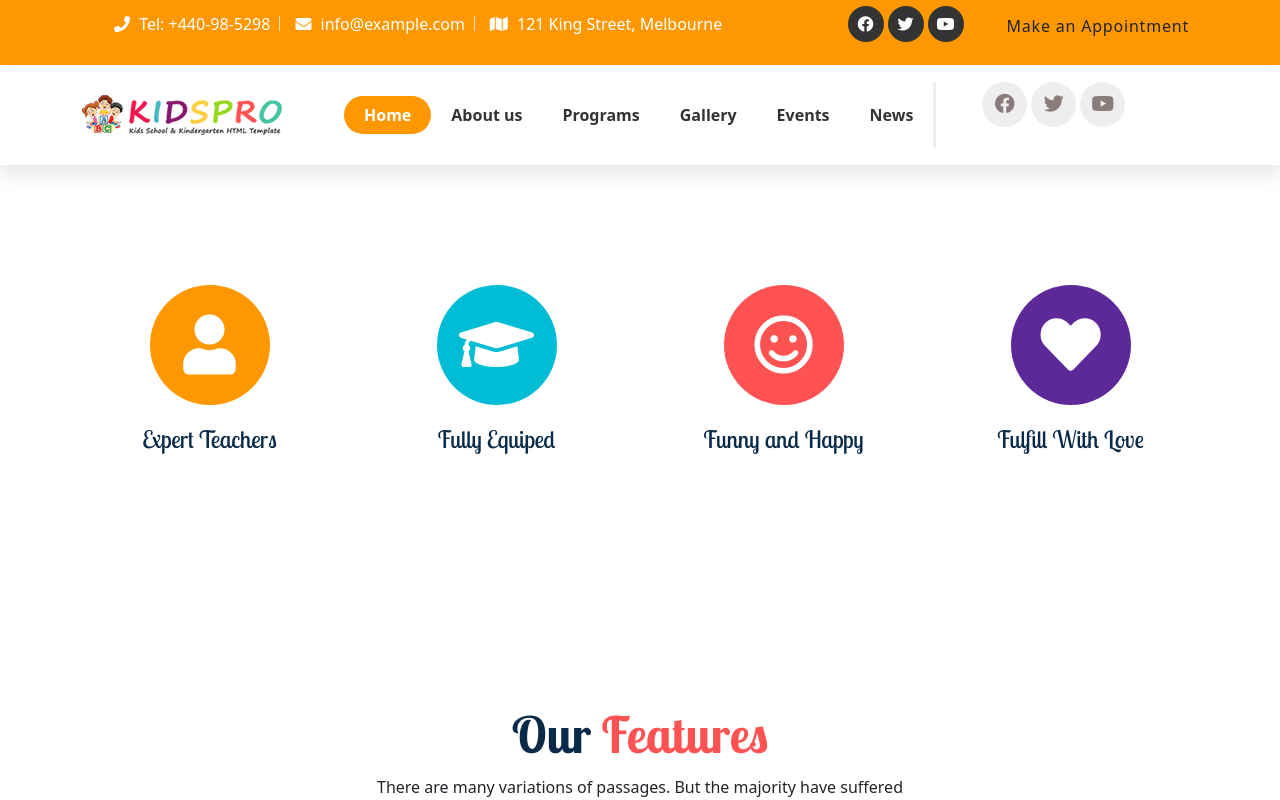
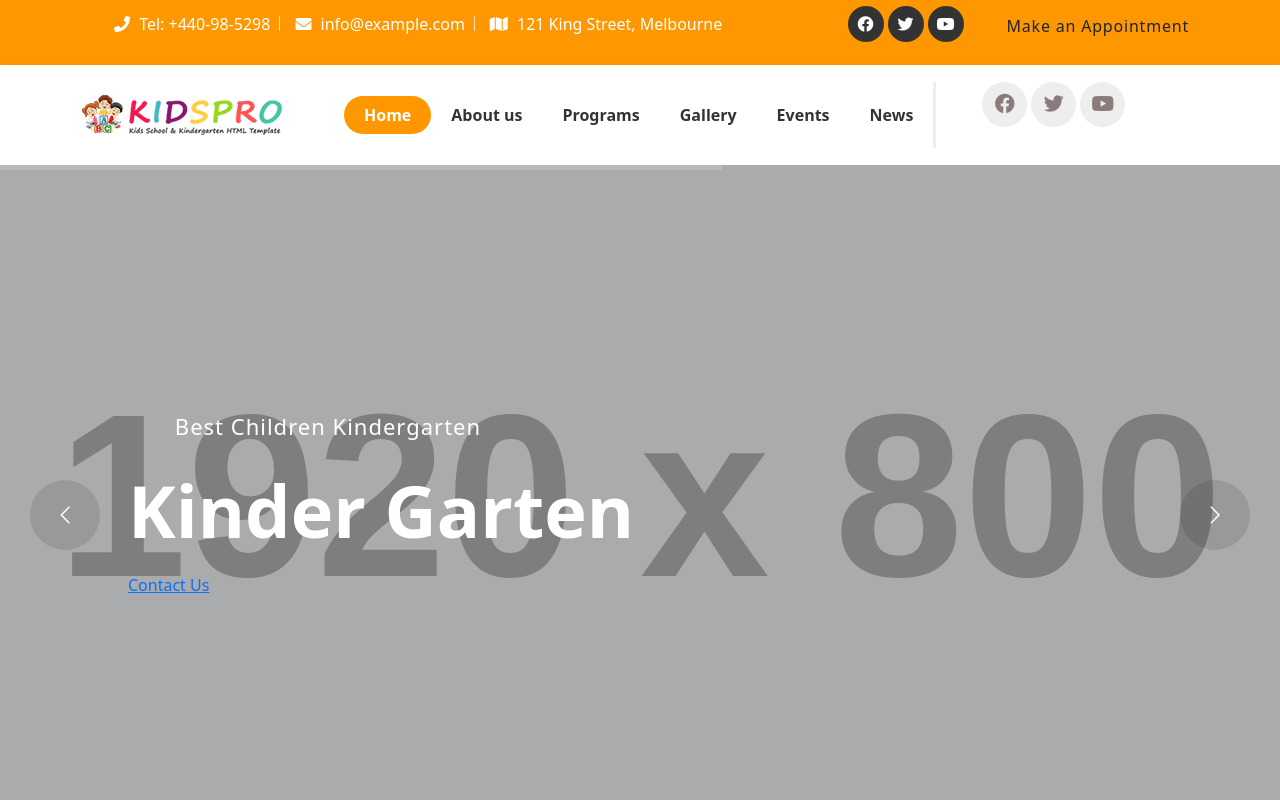
Before and after one commit to omkarg01/Kidspro-web, a React (Vite) app: page / in a window 1280 px wide. Shown: the top 800 px of the page. Built offline with nearby package versions, Linux system fonts and the light colour scheme.

Commit message:
home page changes

```diff
--- a/package.json
+++ b/package.json
@@ -15,6 +15,7 @@
     "react": "^18.2.0",
     "react-bootstrap": "^2.9.1",
     "react-dom": "^18.2.0",
+    "react-html-parser": "^2.0.2",
     "react-rev-slider": "^1.0.1",
     "react-router-dom": "^6.18.0"
   },
--- a/src/components/Carousel.jsx
+++ b/src/components/Carousel.jsx
@@ -1,19 +1,32 @@
+import ReactDOM from "react-dom";
+import ReactHtmlParser from 'react-html-parser';
 
 const Carousel = () => {
-  return (
-        <section id="home">
-      <div className="container-fluid p-0">
-        <div className="row">
-          <div className="col">
-            {/* <!-- START Industrivo Rev Slider 2 REVOLUTION SLIDER 6.1.7 --> */}
-            <p className="rs-p-wp-fix"></p>
-
-
-             {/* <rs-module-wrap id="rev_slider_1_1_wrapper" data-alias="firoox-revolution-slider" data-source="gallery" style="background:transparent;padding:0;margin:0px auto;margin-top:0;margin-bottom:0;">
+  const html = ReactHtmlParser(`
+    <rs-module-wrap
+      id="rev_slider_1_1_wrapper"
+      data-alias="firoox-revolution-slider"
+      data-source="gallery"
+      style="background:transparent;padding:0;margin:0px auto;margin-top:0;margin-bottom:0;"
+    >
       <rs-module id="rev_slider_1_1" style="" data-version="6.3.3">
         <rs-slides>
-                  <rs-slide data-key="rs-2" data-title="Slide 1" data-thumb="https://via.placeholder.com/1920x800" data-anim="ei:d;eo:d;s:d;r:default;t:slotslide-horizontal;sl:d;">
-                    <img src="https://via.placeholder.com/1920x800" title="firoox-s1" width="1920" height="1280" data-bg="p:center top;" data-parallax="off" className="rev-slidebg" data-no-retina/>
+          <rs-slide
+            data-key="rs-2"
+            data-title="Slide 1"
+            data-thumb="https://via.placeholder.com/1920x800"
+            data-anim="ei:d;eo:d;s:d;r:default;t:slotslide-horizontal;sl:d;"
+          >
+            <img
+              src="https://via.placeholder.com/1920x800"
+              title="firoox-s1"
+              width="1920"
+              height="1280"
+              data-bg="p:center top;"
+              data-parallax="off"
+              className="rev-slidebg"
+              data-no-retina
+            />
             <rs-layer
               id="slider-2-slide-2-layer-10"
               data-type="text"
@@ -26,7 +39,8 @@ const Carousel = () => {
               data-frame_999="o:0;st:w;sR:7500;"
               style="z-index:12;"
               className="font-current-theme2 bg-white text-theme-colored3 border-radius-5"
-                    >Best Children Kindergarten
+            >
+              Best Children Kindergarten
             </rs-layer>
             <rs-layer
               id="slider-2-slide-2-layer-18"
@@ -40,7 +54,8 @@ const Carousel = () => {
               data-frame_999="o:0;st:w;sR:6900;"
               style="z-index:11;text-transform:capitalize;"
               className="font-current-theme2"
-                    >Kinder <span className="text-theme-colored3">Garten</span>
+            >
+              Kinder <span className="text-theme-colored3">Garten</span>
             </rs-layer>
             <rs-layer
               id="slider-2-slide-2-layer-22"
@@ -53,7 +68,10 @@ const Carousel = () => {
               data-frame_999="o:0;st:w;sR:6300;"
               style="z-index:10;"
               className="font-current-theme1"
-                    ><a href="page-about.html" className="btn btn-theme-colored4">Contact Us</a>
+            >
+              <a href="page-about.html" className="btn btn-theme-colored4">
+                Contact Us
+              </a>
             </rs-layer>
             <rs-layer
               id="slider-2-slide-2-layer-0"
@@ -64,11 +82,24 @@ const Carousel = () => {
               data-basealign="slide"
               data-frame_999="o:0;st:w;sR:8700;"
               style="z-index:8;background-color:rgba(0,10,22,0.17);"
+            ></rs-layer>
+          </rs-slide>
+          <rs-slide
+            data-key="rs-11"
+            data-title="Slide 1"
+            data-thumb="https://via.placeholder.com/1920x1280"
+            data-anim="ei:d;eo:d;s:d;r:default;t:slotslide-horizontal;sl:d;"
           >
-                    </rs-layer>
-                  </rs-slide>
-                  <rs-slide data-key="rs-11" data-title="Slide 1" data-thumb="https://via.placeholder.com/1920x1280" data-anim="ei:d;eo:d;s:d;r:default;t:slotslide-horizontal;sl:d;">
-                    <img src="https://via.placeholder.com/1920x1280" title="Untitled-1" width="1920" height="1280" data-bg="p:center top;" data-parallax="off" className="rev-slidebg" data-no-retina />
+            <img
+              src="https://via.placeholder.com/1920x1280"
+              title="Untitled-1"
+              width="1920"
+              height="1280"
+              data-bg="p:center top;"
+              data-parallax="off"
+              className="rev-slidebg"
+              data-no-retina
+            />
             <rs-layer
               id="slider-2-slide-11-layer-10"
               data-type="text"
@@ -81,7 +112,8 @@ const Carousel = () => {
               data-frame_999="o:0;st:w;sR:7500;"
               style="z-index:12;"
               className="font-current-theme2 bg-white text-theme-colored2 border-radius-5"
-                    >Best Children Kindergarten
+            >
+              Best Children Kindergarten
             </rs-layer>
             <rs-layer
               id="slider-2-slide-11-layer-18"
@@ -95,7 +127,8 @@ const Carousel = () => {
               data-frame_999="o:0;st:w;sR:6900;"
               style="z-index:11;text-transform:capitalize;"
               className="font-current-theme2"
-                    >Kinder <span className="text-theme-colored1">Garten</span>
+            >
+              Kinder <span className="text-theme-colored1">Garten</span>
             </rs-layer>
             <rs-layer
               id="slider-2-slide-11-layer-22"
@@ -108,7 +141,10 @@ const Carousel = () => {
               data-frame_999="o:0;st:w;sR:6300;"
               style="z-index:10;"
               className="font-current-theme1"
-                    ><a href="page-about.html" className="btn btn-theme-colored1">Contact Us</a>
+            >
+              <a href="page-about.html" className="btn btn-theme-colored1">
+                Contact Us
+              </a>
             </rs-layer>
             <rs-layer
               id="slider-2-slide-11-layer-0"
@@ -119,23 +155,31 @@ const Carousel = () => {
               data-basealign="slide"
               data-frame_999="o:0;st:w;sR:8700;"
               style="z-index:8;background-color:rgba(0,10,22,0.17);"
-                    >
-                    </rs-layer>
+            ></rs-layer>
           </rs-slide>
         </rs-slides>
-                <rs-static-layers>
-                </rs-static-layers>
-                <rs-progress className="rs-bottom" style="height: 5px; background: rgba(199,199,199,0.5);"></rs-progress>
+        <rs-static-layers></rs-static-layers>
+        <rs-progress
+          className="rs-bottom"
+          style="height: 5px; background: rgba(199,199,199,0.5);"
+        ></rs-progress>
       </rs-module>
-
-
-            </rs-module-wrap> */}
+    </rs-module-wrap>
+    `);
+  return (
+    <section id="home">
+      <div className="container-fluid p-0">
+        <div className="row">
+          <div className="col">
+            {/* <!-- START Industrivo Rev Slider 2 REVOLUTION SLIDER 6.1.7 --> */}
+            <p className="rs-p-wp-fix"></p>
+            {html}
             {/* <!-- END REVOLUTION SLIDER --> */}
           </div>
         </div>
       </div>
     </section>
-  )
-}
+  );
+};
 
-export default Carousel
+export default Carousel;
--- a/src/components/Header.jsx
+++ b/src/components/Header.jsx
@@ -88,7 +88,7 @@ const Header = () => {
                     >
                       <ul id="main-nav" className="menuzord-menu">
                         <li className="active menu-item">
-                          <a href="#">Home</a>
+                          <a href="/">Home</a>
                           {/* <div className="megamenu megamenu-fullwidth megamenu-position-left">
                             <div className="megamenu-row">
                               <div className="col3">
--- a/src/components/Homescreen.jsx
+++ /dev/null
@@ -1,21 +0,0 @@
-import FeatureDivider from "./FeatureDivider";
-import Features from "./Features";
-import SectionDivider from "./SectionDivider";
-import Gallery from "./Gallery";
-import Testimonials from "./Testimonials";
-import Carousel from "./Carousel";
-
-const Homescreen = () => {
-  return (
-    <>
-      <Carousel></Carousel>
-      <FeatureDivider></FeatureDivider>
-      <Features></Features>
-      <SectionDivider></SectionDivider>
-      <Gallery></Gallery>
-      <Testimonials></Testimonials>
-    </>
-  );
-};
-
-export default Homescreen;
--- a/src/main.jsx
+++ b/src/main.jsx
@@ -3,7 +3,6 @@ import ReactDOM from 'react-dom/client'
 import App from './App.jsx'
 import { Route, RouterProvider, createBrowserRouter, createRoutesFromElements } from 'react-router-dom'
 import GalleryScreen from './pages/GalleryScreen.jsx'
-import Homescreen from './components/Homescreen.jsx'
 import NewsListScreen from './pages/NewsListScreen.jsx'
 import NewsDetailScreen from './pages/NewsDetailScreen.jsx'
 import EventsListScreen from './pages/EventsListScreen.jsx'
@@ -11,11 +10,12 @@ import EventsDetailScreen from './pages/EventsDetailScreen.jsx'
 import AboutScreen from './pages/AboutScreen.jsx'
 import MissionScreen from './pages/MissionScreen.jsx'
 import VisionScreen from './pages/VisionScreen.jsx'
-import Acitivites from './pages/Acitivites.jsx'
+import AcitivityScreen from './pages/AcitivitesScreen.jsx'
+import HomeScreen from './pages/Homescreen.jsx'
 
 const router = createBrowserRouter(createRoutesFromElements(
   <Route path='/' element={<App/>}>
-    <Route index={true} element={<Homescreen/>}/>
+    <Route index={true} element={<HomeScreen/>}/>
     <Route path='/gallery' element={<GalleryScreen/>}/>
     <Route path='/news' element={<NewsListScreen/>}/>
     <Route path='/news/1' element={<NewsDetailScreen/>}/>
@@ -24,7 +24,7 @@ const router = createBrowserRouter(createRoutesFromElements(
     <Route path='/about' element={<AboutScreen/>}/>
     <Route path='/mission' element={<MissionScreen/>}/>
     <Route path='/vision' element={<VisionScreen/>}/>
-    <Route path='/activities' element={<Acitivites/>}/>
+    <Route path='/activities' element={<AcitivityScreen/>}/>
   </Route>
 ))
 
--- a/src/pages/Acitivites.jsx
+++ b/src/pages/AcitivitesScreen.jsx
@@ -1,7 +1,7 @@
 import React from "react";
 import PageTitle from "../components/PageTitle";
 
-const Acitivites = () => {
+const AcitivityScreen = () => {
   return (
     <>
       <PageTitle title={"Activity"} />
@@ -491,4 +491,4 @@ const Acitivites = () => {
   );
 };
 
-export default Acitivites;
+export default AcitivityScreen;
--- /dev/null
+++ b/src/pages/HomeScreen.jsx
@@ -0,0 +1,21 @@
+import FeatureDivider from "../components/FeatureDivider";
+import Features from "../components/Features";
+import SectionDivider from "../components/SectionDivider";
+import Gallery from "../components/Gallery";
+import Testimonials from "../components/Testimonials";
+import Carousel from "../components/Carousel";
+
+const HomeScreen = () => {
+  return (
+    <>
+      <Carousel></Carousel>
+      <FeatureDivider></FeatureDivider>
+      <Features></Features>
+      <SectionDivider></SectionDivider>
+      <Gallery></Gallery>
+      <Testimonials></Testimonials>
+    </>
+  );
+};
+
+export default HomeScreen;
```
Also changed, not shown: 1 other file (tests, documents, lock files or other folders). Lines whose indentation alone changed are shown as unchanged.
